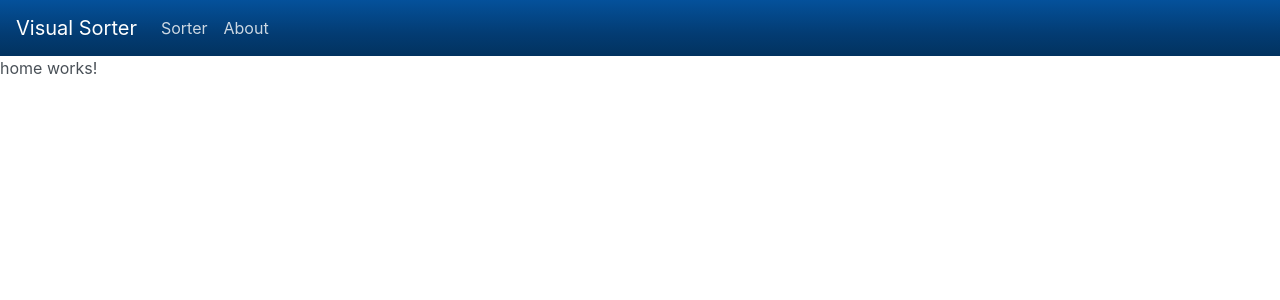
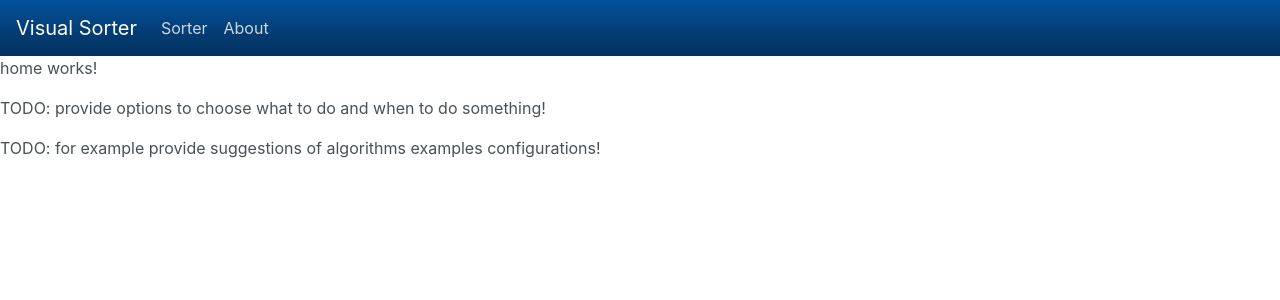
Before and after one commit to afcarvalho1991/sorting-website, an Angular app: page /home in a window 1280 px wide. Shown: the top 300 px of the page. Built offline with nearby package versions, Linux system fonts and the light colour scheme.

Commit message:
added home todo tasks listed in html

```diff
--- a/src/app/about/about.component.html
+++ b/src/app/about/about.component.html
@@ -1,5 +1,5 @@
 <div class="jumbotron">
-    <h1 class="display-3">Hello! </h1>
+    <h1 class="display-3">Hello!</h1>
     <p class="lead">This is simple and brief André Carvalho CV.</p>
     <hr class="my-4">
     <h3> TODO CV TEXT HERE.</h3>
--- a/src/app/home/home.component.html
+++ b/src/app/home/home.component.html
@@ -1 +1,3 @@
 <p>home works!</p>
+<p>TODO: provide options to choose what to do and when to do something!</p>
+<p>TODO: for example provide suggestions of algorithms examples configurations!</p>
```
